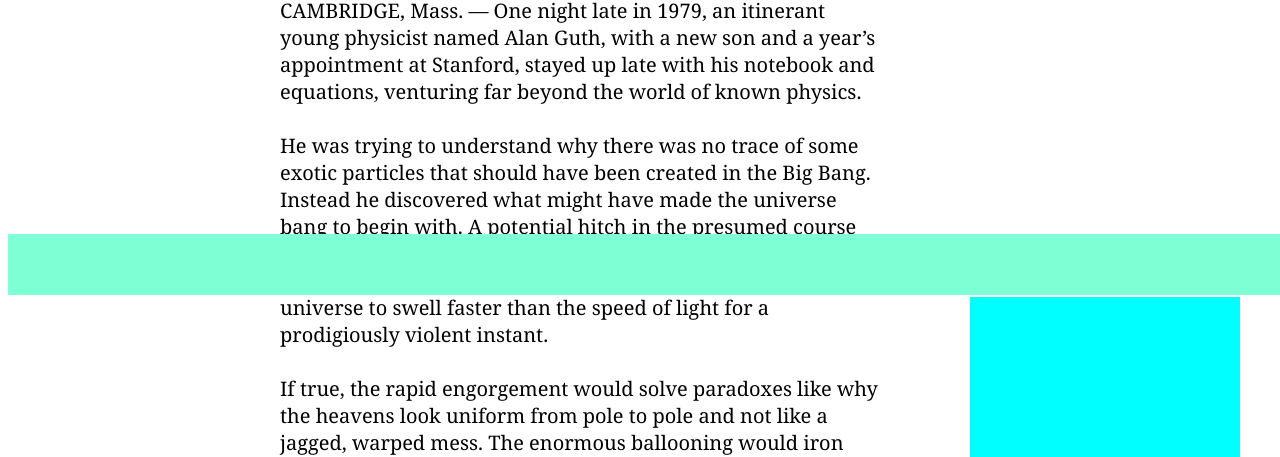
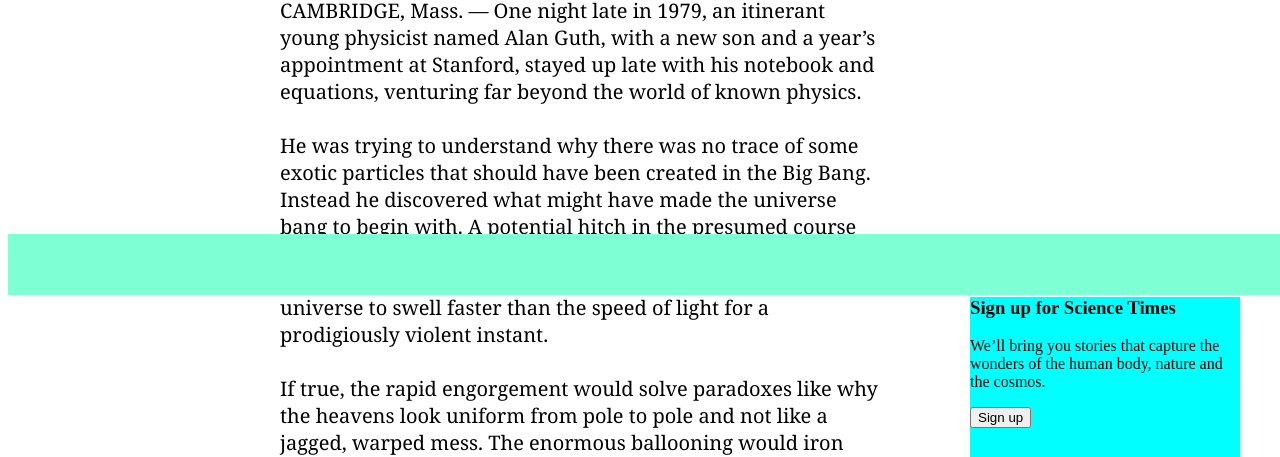
Before and after one commit to javierbotero/NewYorkTimes-Article, a plain HTML site: page index.html in a window 1280 px wide. Shown: the part 505-962 px from the top of the page. Drawn offline with Linux system fonts and the light colour scheme.

Commit message:
Added Button and the information in the aside element at the top

```diff
--- a/index.html
+++ b/index.html
@@ -224,8 +224,12 @@
           </article>
        <div class="asides-contents">
           <aside>
-            <div class="sign-up aside-divs"></div>
-            <!--<div class="editor-pics aside-divs"></div>-->
+            <div class="sign-up aside-divs">
+                <h3>Sign up for Science Times</h3>
+                <p>We’ll bring you stories that capture the wonders of the human body, nature and the cosmos.</p>
+                <button type="submit">Sign up</button>
+            </div>
+
           </aside>
           <aside id=editor-pick>
               <h2>Editor's Pick</h2>
```
